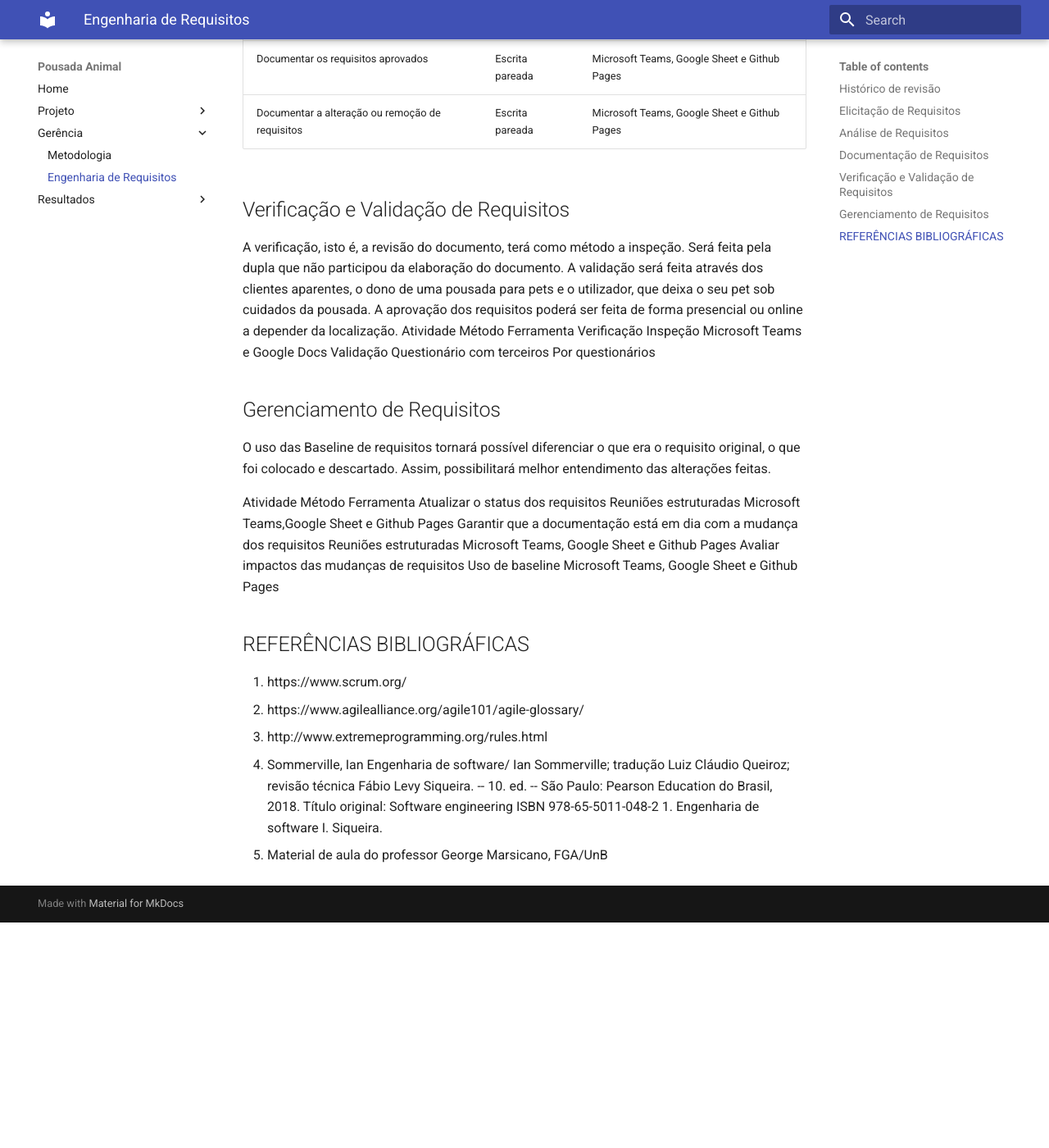
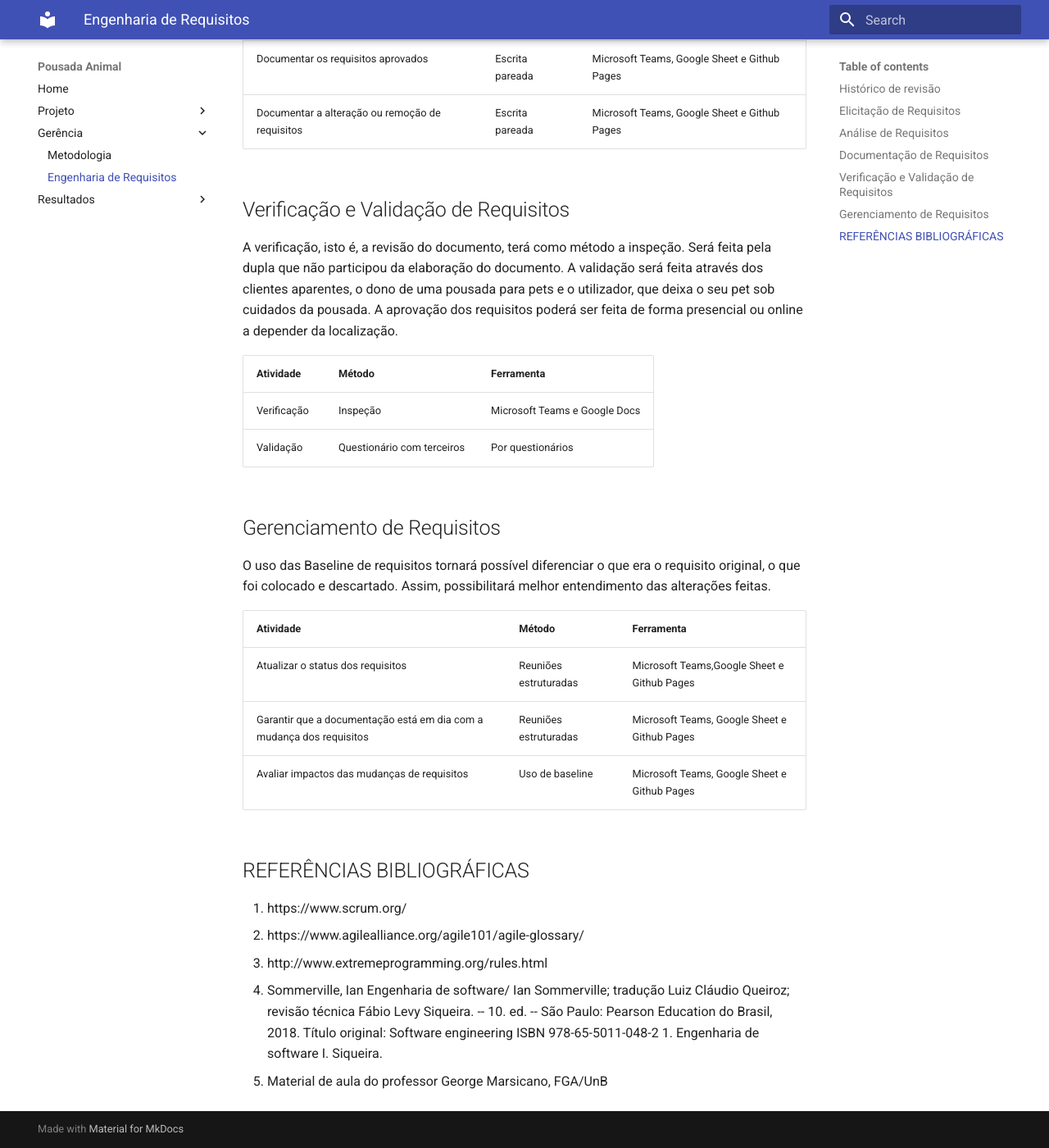
Before and after one commit to luisgaboardi/2021.2-PousadaAnimal, an MkDocs documentation site: the page built from docs/requirements-engineering.md, in a window 1280 px wide and 1400 px high, scrolled down 2019 px. Shown: the whole window at 82% size. Built offline with MkDocs 1.6.1 and Material for MkDocs 9.7.7, drawn with Linux system fonts in a browser that asks for light colours; before the commit the page ends 3144 px from its top, so only the background shows below that.

Commit message:
Fix table sintax in markdown

```diff
--- a/docs/requirements-engineering.md
+++ b/docs/requirements-engineering.md
@@ -43,32 +43,21 @@ A documentação seguirá o critério adotado pelos fornecedores do sistema, o m
 ## Verificação e Validação de Requisitos
 A verificação, isto é, a revisão do documento, terá como método a inspeção. Será feita pela dupla que não participou da elaboração do documento.
 A validação será feita através dos clientes aparentes, o dono de uma pousada para pets e o utilizador, que deixa o seu pet sob cuidados da pousada. A aprovação dos requisitos poderá ser feita de forma presencial ou online a depender da localização.
-Atividade
-Método
-Ferramenta
-Verificação
-Inspeção
-Microsoft Teams e Google Docs
-Validação
-Questionário com terceiros
-Por questionários
+
+| Atividade | Método | Ferramenta
+| --------- | ------ | -------
+| Verificação | Inspeção | Microsoft Teams e Google Docs
+| Validação | Questionário com terceiros | Por questionários
 
 
 ## Gerenciamento de Requisitos
 O uso das Baseline de requisitos tornará possível diferenciar o que era o requisito original, o que foi colocado e descartado. Assim, possibilitará melhor entendimento das alterações feitas.
 
-Atividade
-Método
-Ferramenta
-Atualizar o status dos requisitos
-Reuniões estruturadas
-Microsoft Teams,Google Sheet e Github Pages
-Garantir que a documentação está em dia com a mudança dos requisitos
-Reuniões estruturadas
-Microsoft Teams, Google Sheet e Github Pages
-Avaliar impactos das mudanças de requisitos
-Uso de baseline
-Microsoft Teams, Google Sheet e Github Pages
+| Atividade | Método | Ferramenta
+| --------- | ------ | -------
+Atualizar o status dos requisitos | Reuniões estruturadas | Microsoft Teams,Google Sheet e Github Pages
+| Garantir que a documentação está em dia com a mudança dos requisitos | Reuniões estruturadas | Microsoft Teams, Google Sheet e Github Pages
+| Avaliar impactos das mudanças de requisitos | Uso de baseline | Microsoft Teams, Google Sheet e Github Pages
 
 ## REFERÊNCIAS BIBLIOGRÁFICAS
 1. https://www.scrum.org/
```
